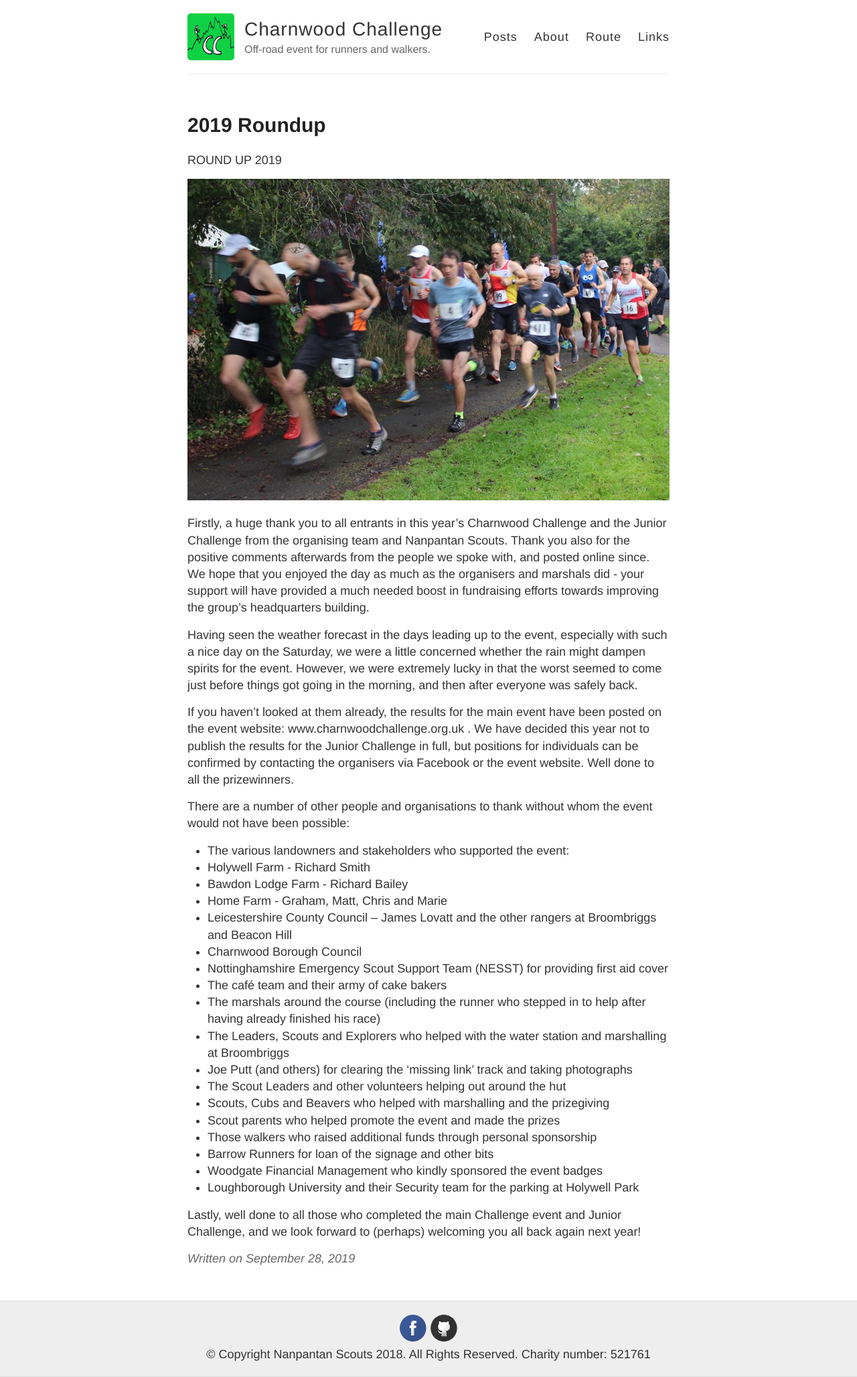
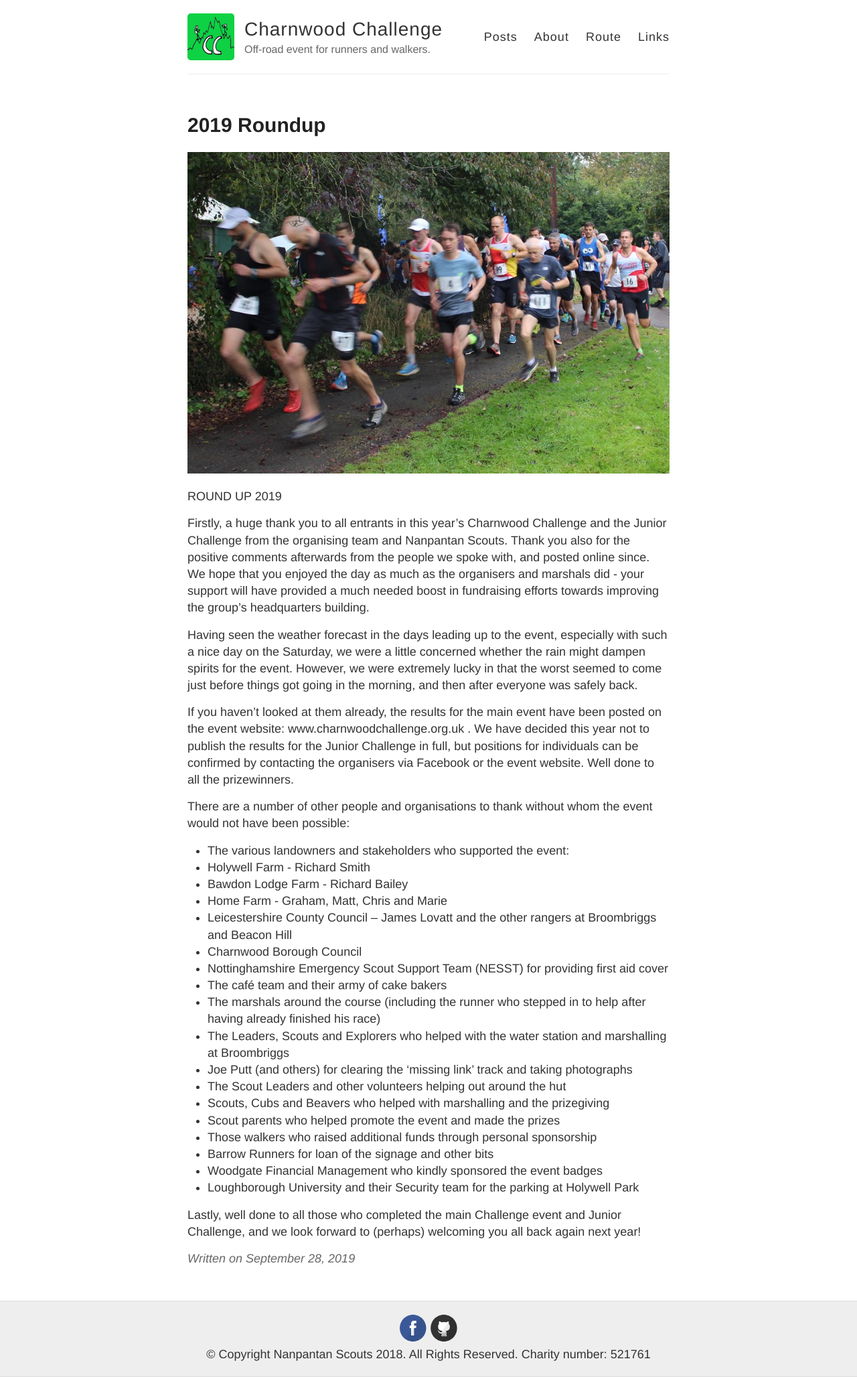
Before and after one commit to Charnwood-Challenge/Charnwood-Challenge.github.io, a Jekyll site: the page built from _posts/2019-09-28-Roundup 2019.md, in a window 1280 px wide. Shown: the whole page at 67% size. Built offline with Jekyll 4.4.1, drawn with Linux system fonts in a browser that asks for light colours.

Commit message:
Update 2019-09-28-Roundup 2019.md

```diff
--- a/_posts/2019-09-28-Roundup 2019.md
+++ b/_posts/2019-09-28-Roundup 2019.md
@@ -3,9 +3,9 @@ layout: post
 title: 2019 Roundup
 ---
 
+![Runners](/images/post1.jpg)
+
 ROUND UP 2019
-
-![Runners](/images/post1.jpg)
 
 Firstly, a huge thank you to all entrants in this year’s Charnwood Challenge and the Junior Challenge from the organising team and Nanpantan Scouts. Thank you also for the positive comments afterwards from the people we spoke with, and posted online since. We hope that you enjoyed the day as much as the organisers and marshals did - your support will have provided a much needed boost in fundraising efforts towards improving the group's headquarters building.
 
```
